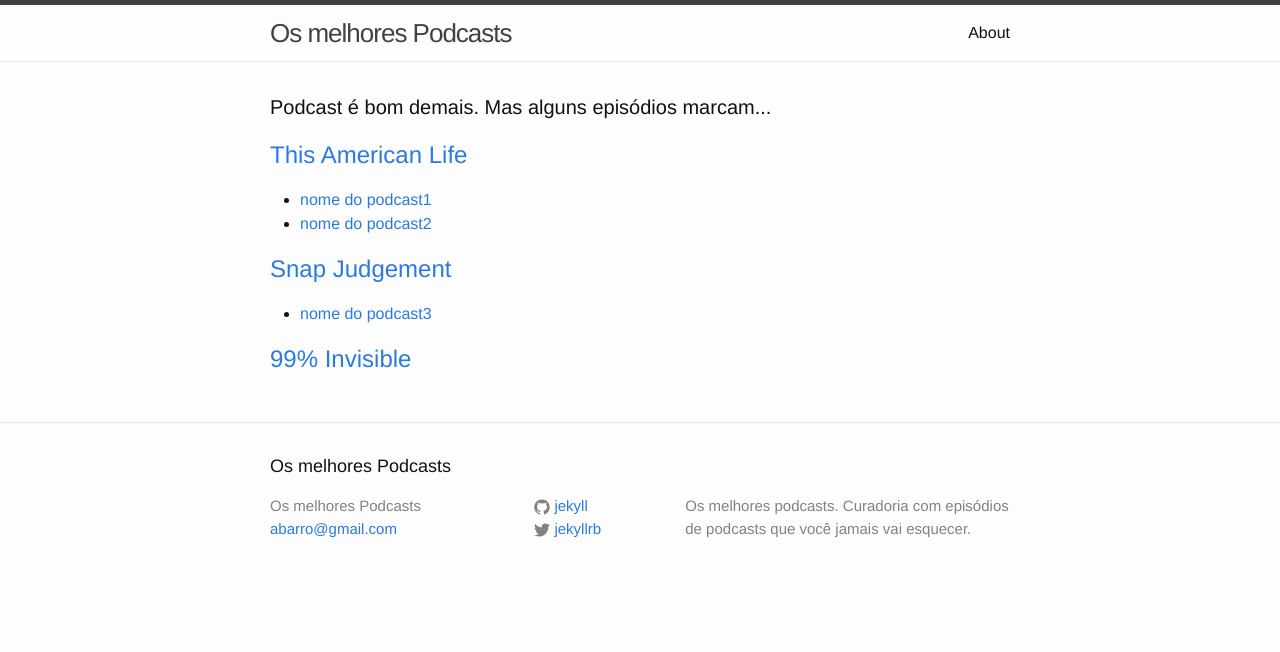
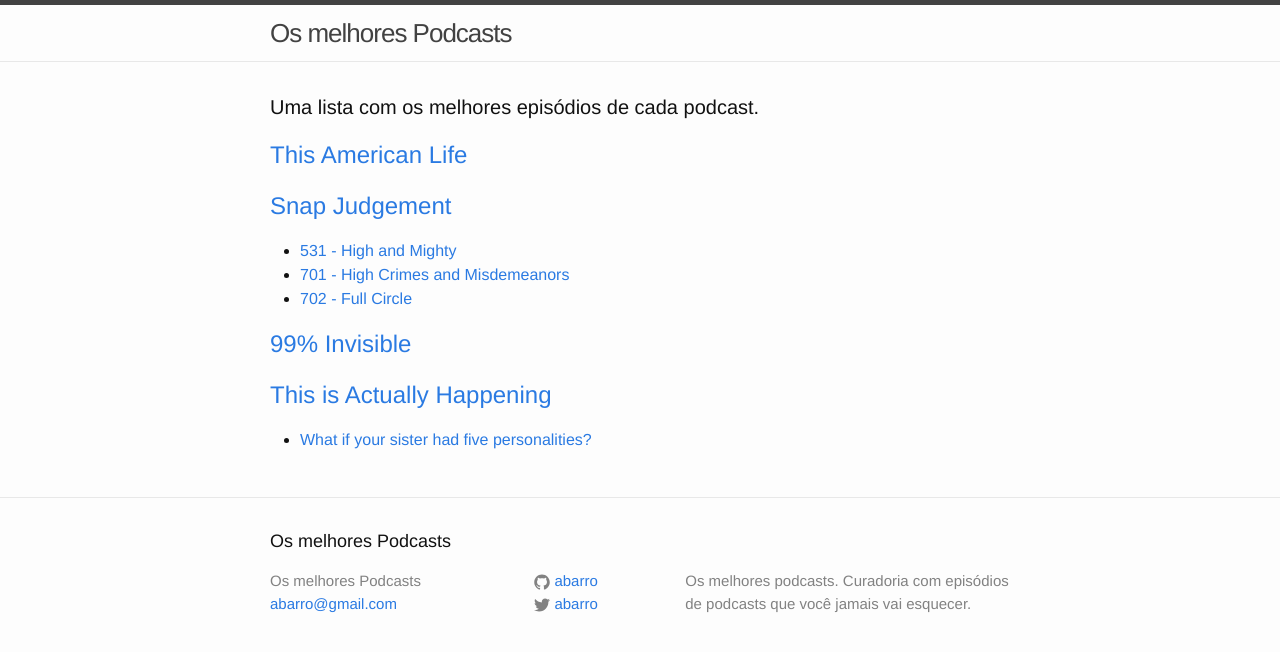
Before and after one commit to abarro/omp, a Jekyll site: the page built from index.html, in a window 1280 px wide. Shown: the top 652 px of the page. Built offline with Jekyll 4.4.1, drawn with Linux system fonts in a browser that asks for light colours.

Commit message:
add podcasts

```diff
--- a/_config.yml
+++ b/_config.yml
@@ -12,8 +12,8 @@
   Os melhores podcasts. Curadoria com episódios de podcasts que você jamais vai esquecer.
 baseurl: "" # the subpath of your site, e.g. /blog
 url: "http://abarro.github.io" # the base hostname & protocol for your site
-twitter_username: jekyllrb
-github_username:  jekyll
+twitter_username: abarro
+github_username:  abarro
 
 # Build settings
 markdown: kramdown
--- a/_data/episodes.json
+++ b/_data/episodes.json
@@ -1,19 +1,24 @@
 {
    "favorites":[
       {
-      	"podcast_id":1,
-         "title":"nome do podcast1",
-         "link":"link do podcast1"
-      },
-      {
-      	"podcast_id":1,
-         "title":"nome do podcast2",
-         "link":"http://www.thisamericanlife.org/"
+         "podcast_id":2,
+         "title":"531 - High and Mighty",
+         "link":"http://snapjudgment.org/high-and-mighty"
       },
       {
          "podcast_id":2,
-         "title":"nome do podcast3",
-         "link":"link do podcast3"
+         "title":"701 - High Crimes and Misdemeanors",
+         "link":"http://snapjudgment.org/high-crimes-and-misdemeanors"
+      },
+      {
+         "podcast_id":2,
+         "title":"702 - Full Circle",
+         "link":"http://snapjudgment.org/full-circle"
+      },
+      {
+      	"podcast_id":4,
+         "title":"What if your sister had five personalities?",
+         "link":"http://misfitrad.io/happening/68"
       }
 
    ]
--- a/index.html
+++ b/index.html
@@ -3,9 +3,11 @@
 ---
 
 <div class="home">
-   <h1 class="page-heading">Podcast é bom demais. Mas alguns episódios marcam...</h1>
+   <h1 class="page-heading">Uma lista com os melhores episódios de cada podcast.</h1>
 	  {% for podcast in site.data.podcasts.podcasts %}
+
 		<h2><a href="{{ podcast.site }}" target="_blank">{{ podcast.name }}</a></h2>
+
 		   <ul>
 		     	{% for episode in site.data.episodes.favorites %}
 
```
Also changed, not shown: _data/podcasts.json (+7 -1 lines), about.md (deleted, +0 -15 lines), Gemfile.lock.
